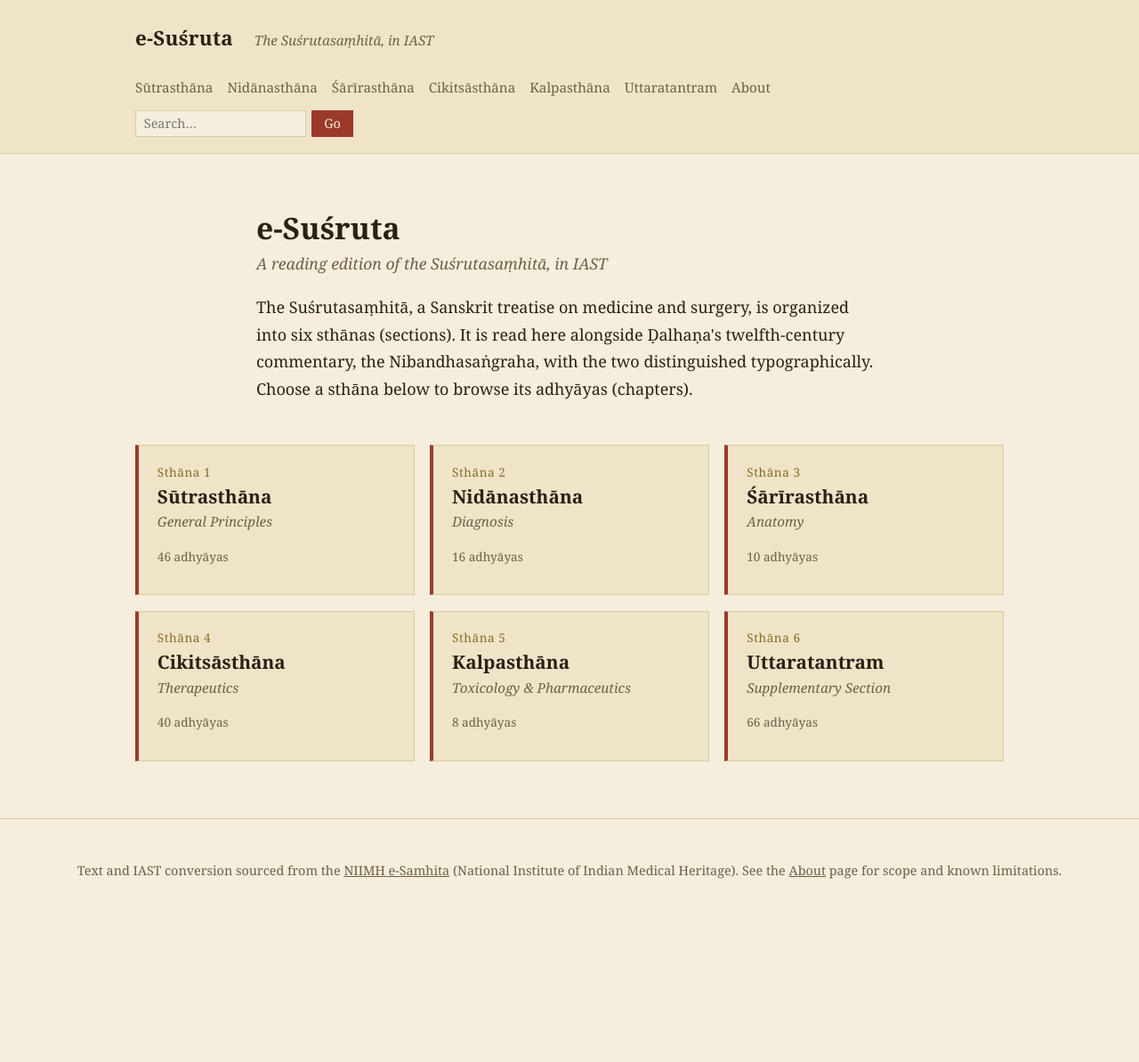
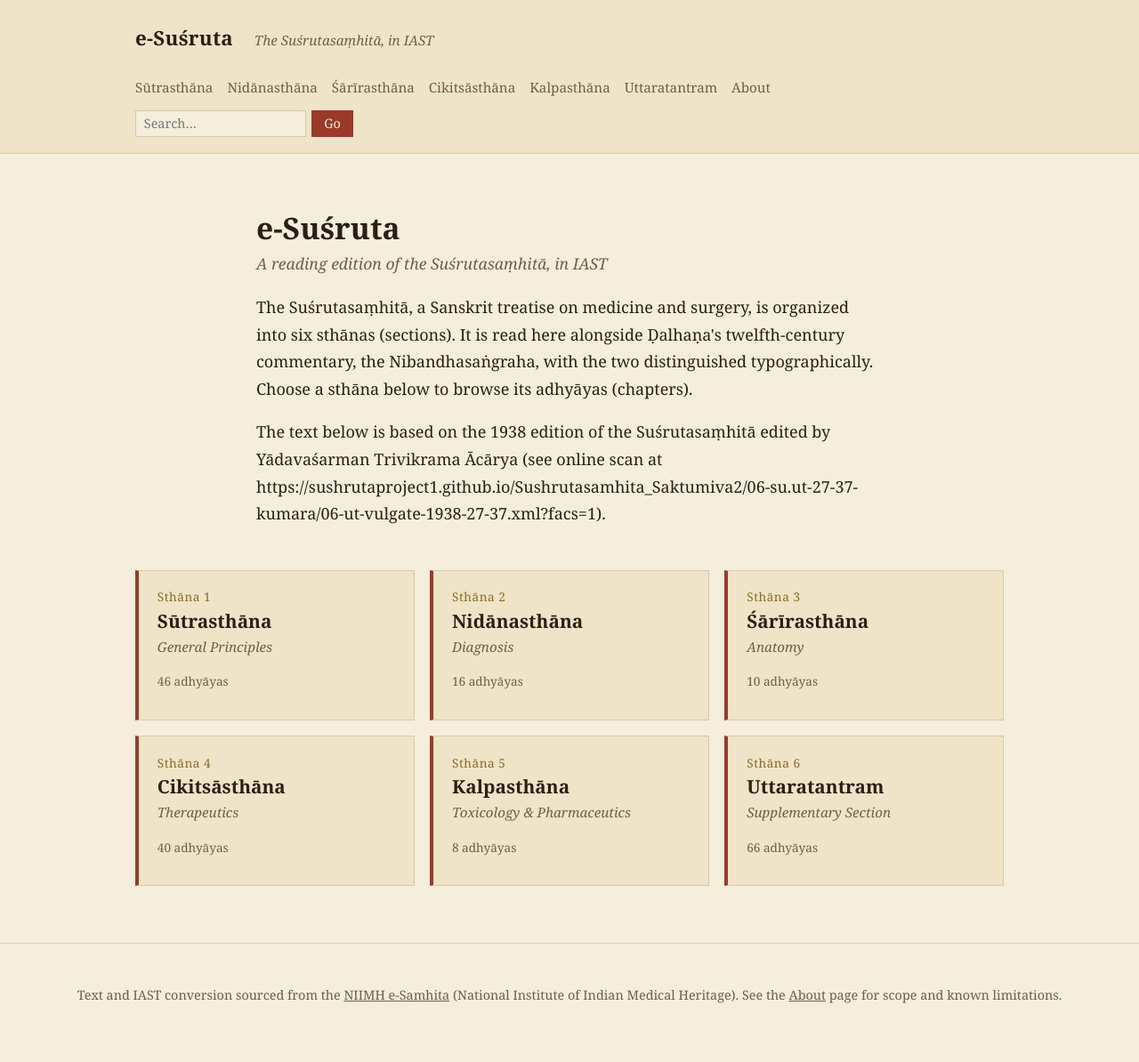
Before and after one commit to sushrutaproject/eSushruta, a Jekyll site: the page built from index.html, in a window 1280 px wide. Shown: the whole page at 89% size. Built offline with Jekyll 4.4.1, drawn with Linux system fonts in a browser that asks for light colours; some web fonts are replaced; before the commit the page ends 1054 px from its top, so only the background shows below that.

Commit message:
added ref to Ācārya 1938.

```diff
--- a/index.html
+++ b/index.html
@@ -12,6 +12,10 @@ title: Home
     two distinguished typographically. Choose a sthāna below to browse its
     adhyāyas (chapters).
   </p>
+  <p>The text below is based on the 1938 edition of the Suśrutasaṃhitā edited by Yādavaśarman Trivikrama  Ācārya
+  (see online scan at
+  https://sushrutaproject1.github.io/Sushrutasamhita_Saktumiva2/06-su.ut-27-37-kumara/06-ut-vulgate-1938-27-37.xml?facs=1).
+  </p>
 </div>
 
 <div class="sthana-grid">
```
Also changed, not shown: Gemfile.lock (added).
